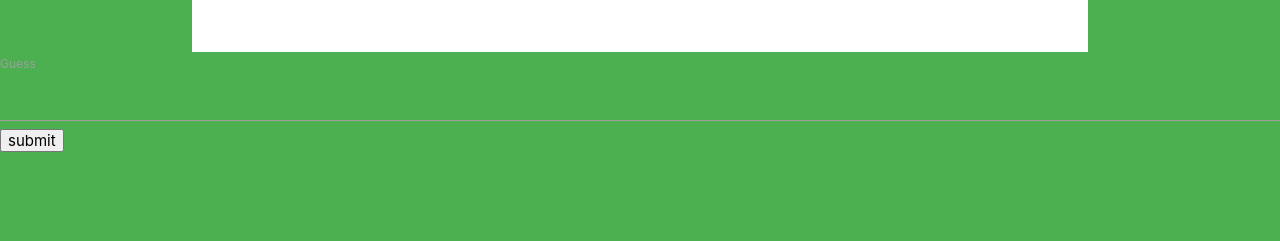
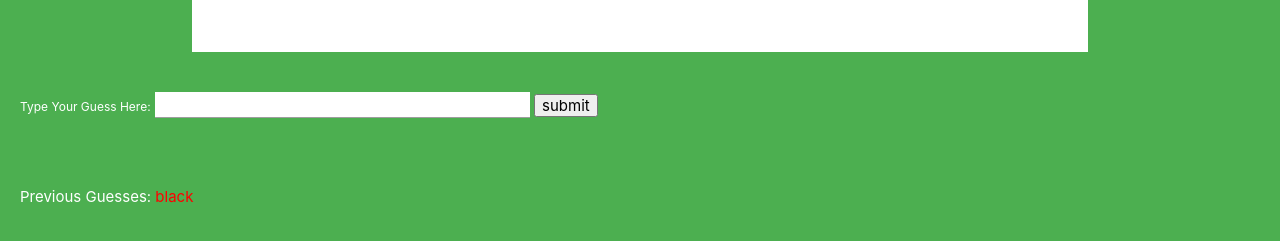
Before and after one commit to kkelley622/phase-1-project, a website: page index.html in a window 1280 px wide. Shown: the part 355-596 px from the top of the page. Drawn offline with nearby package versions, Linux system fonts and the light colour scheme.

Commit message:
formatted submit form and previous guess div

```diff
--- a/index.html
+++ b/index.html
@@ -7,7 +7,7 @@
 
     <!-- Compiled and minified CSS -->
     <link rel="stylesheet" href="https://cdnjs.cloudflare.com/ajax/libs/materialize/1.0.0/css/materialize.min.css">
-    <link rel="stylesheet" href="stylesheets/index.css">
+    <!-- <link rel="stylesheet" href="stylesheets/index.css"> -->
 
     <!-- Compiled and minified JavaScript -->
     <script src="https://cdnjs.cloudflare.com/ajax/libs/materialize/1.0.0/js/materialize.min.js"></script>
@@ -28,11 +28,15 @@
       <div id="main" class="container white" style="padding: 40px; margin-top: 20px">
 
       </div>
-      <form name="guess-form" id="guess-form" action="/daily">
-        <label for="guess">Guess</label>
-        <input type="text" id="guess">
+      <form name="guess-form" id="guess-form" action="/daily" style="padding: 20px; margin-top:20px">
+        <label for="guess" style="color: white">Type Your Guess Here:</label>
+        <input type="text" id="guess" style="background-color: white; width: 375px; height: 25px ">
         <input type="submit" value="submit">
       </form>
+      <div id="previousGuess" class="conatiner" style="padding: 20px; margin-top: 20px">
+        <p1 style="color: white" >Previous Guesses:</p1>
+        <p2 style="color: red">black</p2>
+      </div>
     <script src="javascripts/index.js"></script>
 </body>
 </html>
--- a/javascripts/index.js
+++ b/javascripts/index.js
@@ -16,6 +16,7 @@ const mainDiv = () => document.getElementById("main");
 const wordOfDay = () => document.getElementById("word-of-day-link")
 const randomWord = () => document.getElementById("random-word")
 const wordleSpinoff = () => document.getElementById("wordle-spinoff")
+const previousGuess = () => document.getElementById("previousGuess")
 
 // Event Listeners
 function attachWordOfDayEvent() {
@@ -87,12 +88,17 @@ function renderRandomWordForm() {
 
 }
 
+function renderPreviousGuesses() {
+    p2.innerText = guess
+}
+
 
 // Helpers
 function resetMainDiv() {
     mainDiv().innerHTML = ""
 }
 
+// Fetching API
 async function guessDailyWord(guessWord) {
     const response = await fetch (`https://v1.wordle.k2bd.dev/daily?guess=${guessWord}`, {
         method: 'GET'
@@ -109,9 +115,11 @@ form.onsubmit = async function (event) {
     const guess = form.guess.value
     console.log("guess", guess)
     const response = await guessDailyWord(guess)
-    console.log("response", response)
+    console.log("response", response[0].result)
+
 }
 
+// response.forEach(element)
 // DOM Content Loaded
 document.addEventListener("DOMContentLoaded", () => {
     renderHomePage();
```
